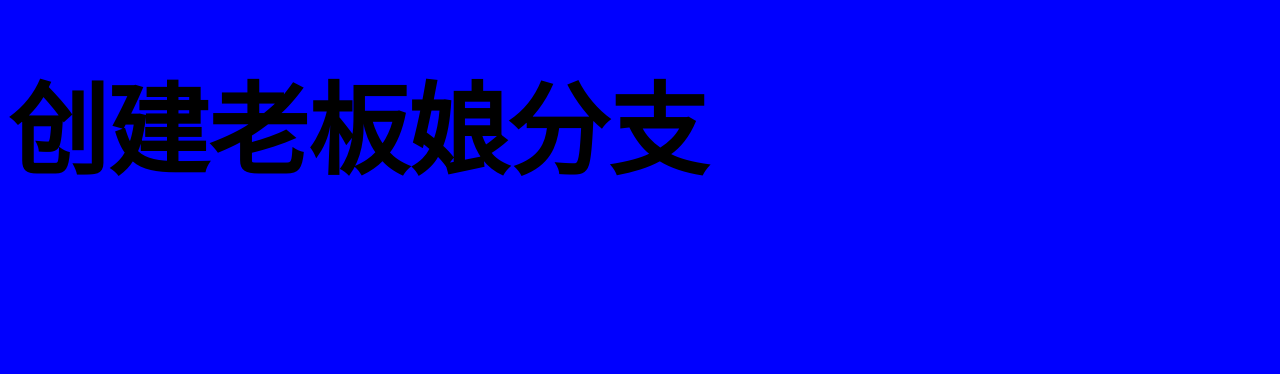
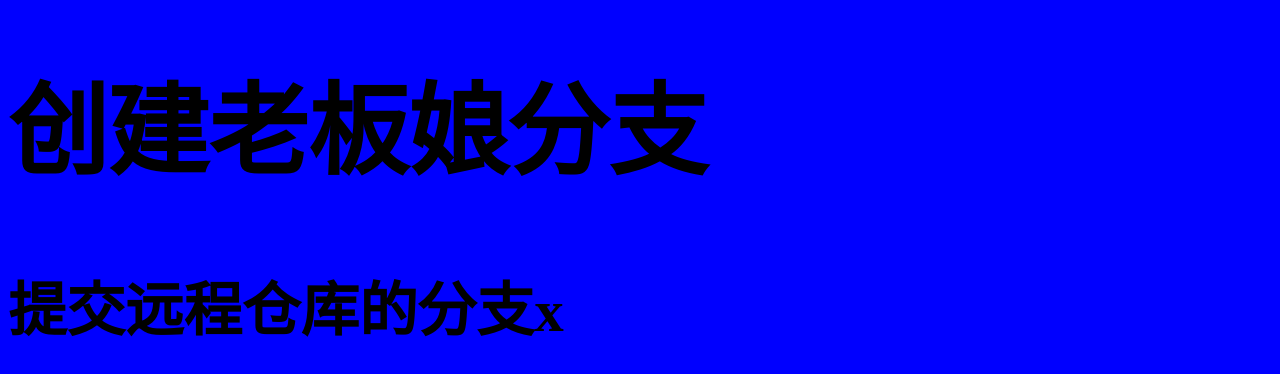
Before and after one commit to xiayu-angel/git-demo1, a plain HTML site: page index.html in a window 1280 px wide. Shown: the part 708-1082 px from the top of the page. Before the commit the page ends 971 px from the top, so only its background shows below. Drawn offline with Linux system fonts and the light colour scheme.

Commit message:
提交远程仓库的分支x

```diff
--- a/index.html
+++ b/index.html
@@ -16,6 +16,8 @@
     <h2>在主分支改动 但却没有提交 就切换到x分支</h2>
 
     <h1>创建老板娘分支</h1>
+
+    <h3>提交远程仓库的分支x</h3>
 </body>
 
 </html>
```
